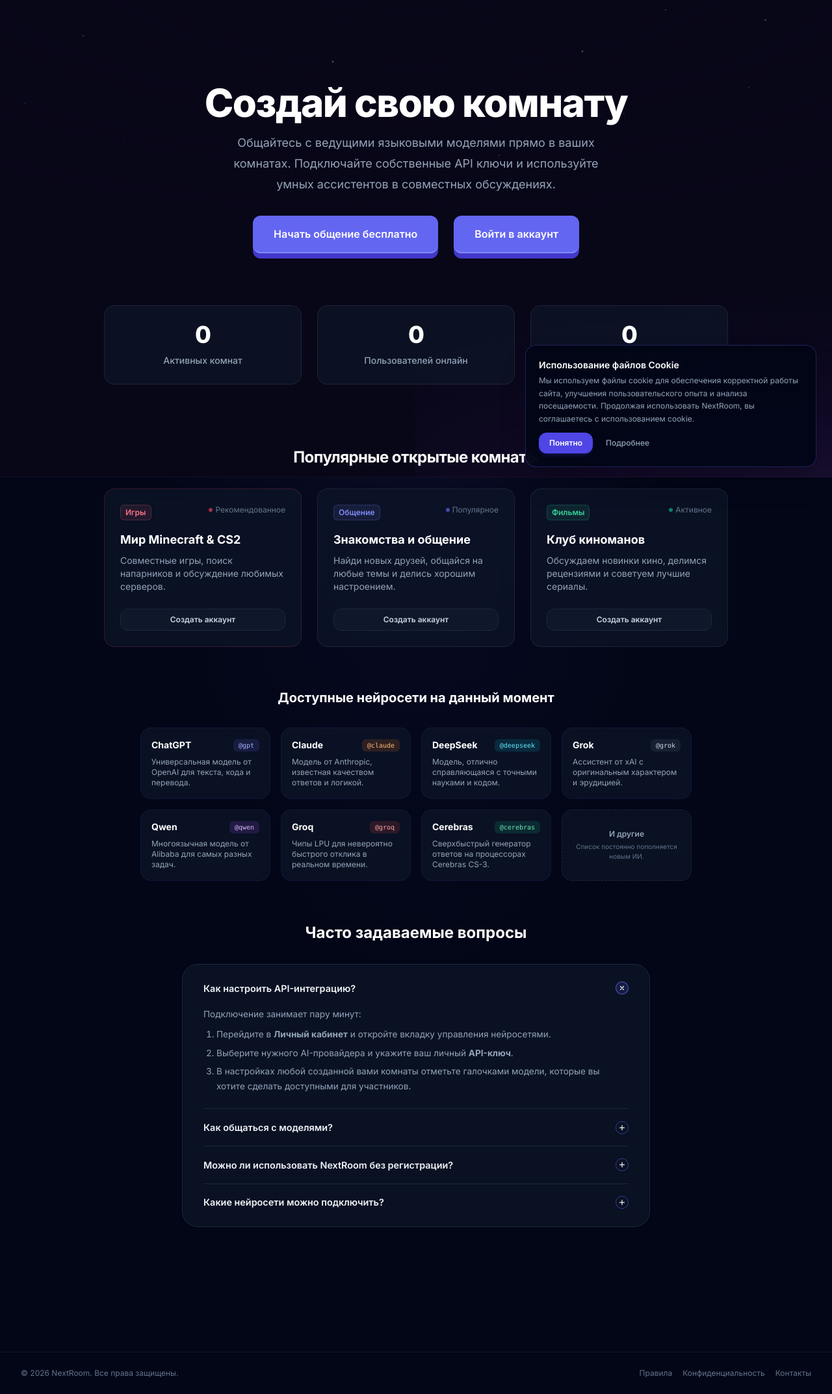
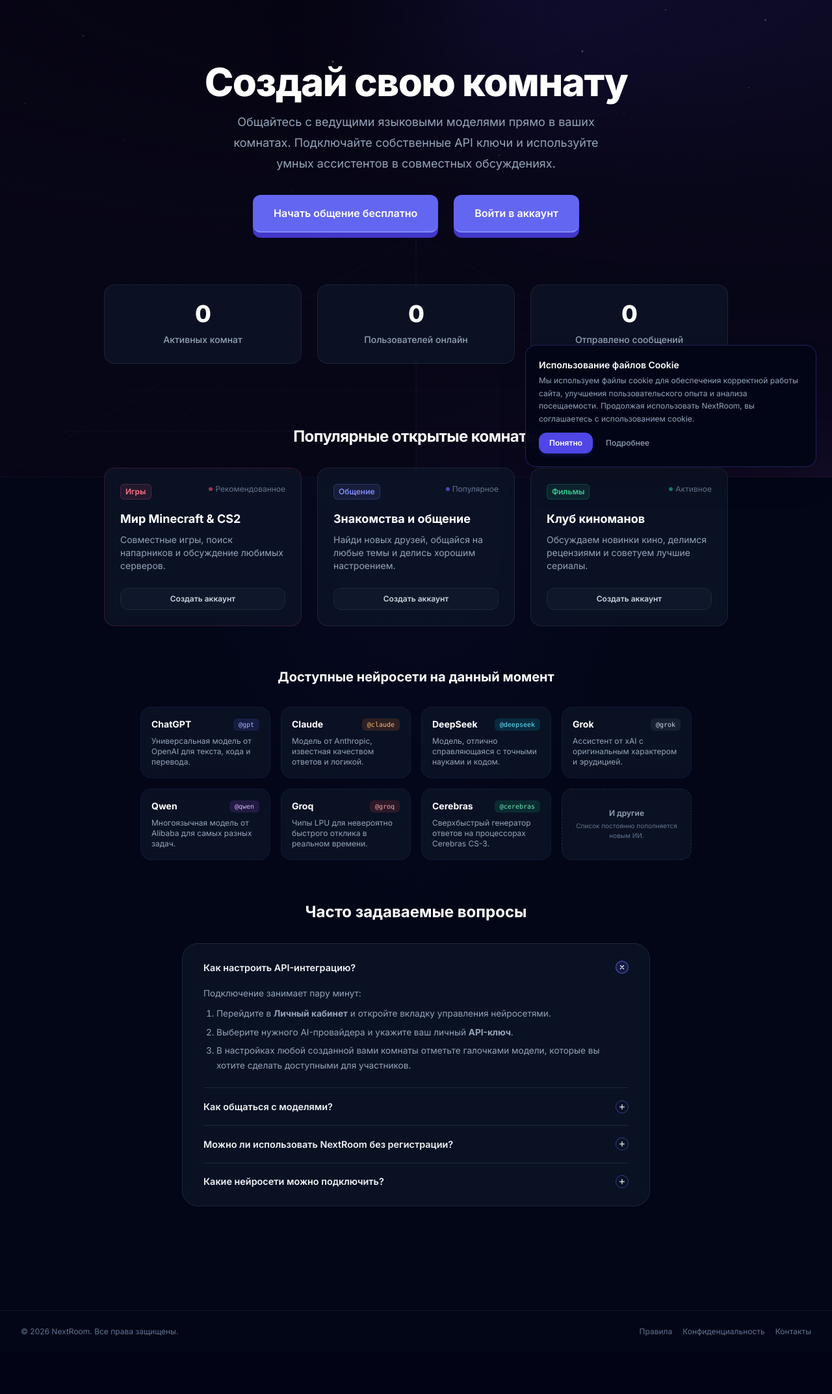
Before and after one commit to X2X1321/nextroom, a Django app: page / in a window 1280 px wide. Shown: the part 65-2211 px from the top of the page at 65% size. After the commit the page ends 2122 px from the top, so only its background shows below. Run offline with Django 4.2, Linux system fonts and the light colour scheme; data that the repository does not hold is empty; some libraries are stand-ins or nearby versions.

Commit message:
fix: restore footer and make Wope synthwave background visible with proper positioning and z-indexing

```diff
--- a/templates/chat/landing.html
+++ b/templates/chat/landing.html
@@ -209,47 +209,61 @@
 {% endblock %}
 
 {% block content %}
-<!-- ===== WOPE-STYLE BACKGROUND ===== -->
-<div class="wope-bg" aria-hidden="true">
+<!-- ===== WOPE-STYLE SYNTHWAVE BACKGROUND ===== -->
+<div class="fixed inset-0 pointer-events-none overflow-hidden z-0" style="background-color: #060512;" aria-hidden="true">
+  <!-- Glowing horizon orb 1 -->
+  <div class="anim-orb absolute -top-40 left-1/2 -translate-x-1/2 w-[1000px] h-[500px] rounded-full bg-indigo-600/15 blur-[120px]"></div>
+
+  <!-- Purple synthwave horizon glow 2 -->
+  <div class="anim-orb-2 absolute bottom-0 left-1/2 -translate-x-1/2 w-full h-[60%] bg-[radial-gradient(ellipse_80%_60%_at_50%_100%,_rgba(168,85,247,0.45)_0%,_rgba(126,34,206,0.25)_35%,_rgba(76,29,149,0.1)_70%,_transparent_100%)]"></div>
+
+  <!-- Twinkling Stars -->
   <div class="wope-stars"></div>
-  <div class="wope-glow"></div>
-  <!-- Perspective grid SVG -->
+
+  <!-- Perspective SVG grid horizon -->
   <div class="wope-grid">
-    <svg viewBox="0 0 1440 420" preserveAspectRatio="xMidYMax meet" fill="none" xmlns="http://www.w3.org/2000/svg">
-      <!-- Horizontal lines (perspective) -->
-      <line x1="0" y1="420" x2="1440" y2="420" stroke="rgba(120,60,220,.22)" stroke-width="1"/>
-      <line x1="108" y1="340" x2="1332" y2="340" stroke="rgba(120,60,220,.18)" stroke-width=".8"/>
-      <line x1="216" y1="270" x2="1224" y2="270" stroke="rgba(120,60,220,.15)" stroke-width=".7"/>
-      <line x1="310" y1="210" x2="1130" y2="210" stroke="rgba(120,60,220,.12)" stroke-width=".6"/>
-      <line x1="390" y1="158" x2="1050" y2="158" stroke="rgba(120,60,220,.09)" stroke-width=".5"/>
-      <line x1="456" y1="112" x2="984" y2="112"  stroke="rgba(120,60,220,.07)" stroke-width=".4"/>
-      <line x1="510" y1="72"  x2="930" y2="72"   stroke="rgba(120,60,220,.05)" stroke-width=".35"/>
-      <line x1="552" y1="38"  x2="888" y2="38"   stroke="rgba(120,60,220,.04)" stroke-width=".3"/>
-      <line x1="584" y1="10"  x2="856" y2="10"   stroke="rgba(120,60,220,.03)" stroke-width=".25"/>
-      <!-- Vertical converging lines -->
-      <line x1="720" y1="0" x2="0"   y2="420" stroke="rgba(140,80,240,.2)" stroke-width=".7"/>
-      <line x1="720" y1="0" x2="180" y2="420" stroke="rgba(140,80,240,.17)" stroke-width=".6"/>
-      <line x1="720" y1="0" x2="360" y2="420" stroke="rgba(140,80,240,.14)" stroke-width=".55"/>
-      <line x1="720" y1="0" x2="540" y2="420" stroke="rgba(140,80,240,.12)" stroke-width=".5"/>
-      <line x1="720" y1="0" x2="720" y2="420" stroke="rgba(160,100,255,.25)" stroke-width=".8"/>
-      <line x1="720" y1="0" x2="900" y2="420" stroke="rgba(140,80,240,.12)" stroke-width=".5"/>
-      <line x1="720" y1="0" x2="1080" y2="420" stroke="rgba(140,80,240,.14)" stroke-width=".55"/>
-      <line x1="720" y1="0" x2="1260" y2="420" stroke="rgba(140,80,240,.17)" stroke-width=".6"/>
-      <line x1="720" y1="0" x2="1440" y2="420" stroke="rgba(140,80,240,.2)" stroke-width=".7"/>
-      <!-- Horizon glow line -->
-      <line x1="0" y1="420" x2="1440" y2="420" stroke="rgba(180,100,255,.6)" stroke-width="1.5"/>
-      <!-- Glow filter -->
+    <svg viewBox="0 0 1440 420" preserveAspectRatio="xMidYMax meet" fill="none" xmlns="http://www.w3.org/2000/svg" class="w-full h-full">
+      <!-- Horizontal perspective lines -->
+      <line x1="0" y1="420" x2="1440" y2="420" stroke="rgba(192,132,252,0.4)" stroke-width="1.5"/>
+      <line x1="108" y1="340" x2="1332" y2="340" stroke="rgba(168,85,247,0.3)" stroke-width="1.2"/>
+      <line x1="216" y1="270" x2="1224" y2="270" stroke="rgba(168,85,247,0.24)" stroke-width="1"/>
+      <line x1="310" y1="210" x2="1130" y2="210" stroke="rgba(168,85,247,0.18)" stroke-width="0.8"/>
+      <line x1="390" y1="158" x2="1050" y2="158" stroke="rgba(168,85,247,0.14)" stroke-width="0.7"/>
+      <line x1="456" y1="112" x2="984" y2="112" stroke="rgba(168,85,247,0.1)" stroke-width="0.6"/>
+      <line x1="510" y1="72" x2="930" y2="72" stroke="rgba(168,85,247,0.08)" stroke-width="0.5"/>
+      <line x1="552" y1="38" x2="888" y2="38" stroke="rgba(168,85,247,0.05)" stroke-width="0.4"/>
+
+      <!-- Vertical converging grid lines -->
+      <line x1="720" y1="0" x2="0" y2="420" stroke="rgba(168,85,247,0.3)" stroke-width="1"/>
+      <line x1="720" y1="0" x2="180" y2="420" stroke="rgba(168,85,247,0.25)" stroke-width="0.9"/>
+      <line x1="720" y1="0" x2="360" y2="420" stroke="rgba(168,85,247,0.22)" stroke-width="0.8"/>
+      <line x1="720" y1="0" x2="540" y2="420" stroke="rgba(168,85,247,0.2)" stroke-width="0.7"/>
+      <line x1="720" y1="0" x2="720" y2="420" stroke="rgba(216,180,254,0.4)" stroke-width="1.2"/>
+      <line x1="720" y1="0" x2="900" y2="420" stroke="rgba(168,85,247,0.2)" stroke-width="0.7"/>
+      <line x1="720" y1="0" x2="1080" y2="420" stroke="rgba(168,85,247,0.22)" stroke-width="0.8"/>
+      <line x1="720" y1="0" x2="1260" y2="420" stroke="rgba(168,85,247,0.25)" stroke-width="0.9"/>
+      <line x1="720" y1="0" x2="1440" y2="420" stroke="rgba(168,85,247,0.3)" stroke-width="1"/>
+
+      <!-- Glowing horizon beam -->
       <defs>
-        <filter id="glow"><feGaussianBlur stdDeviation="3" result="blur"/><feMerge><feMergeNode in="blur"/><feMergeNode in="SourceGraphic"/></feMerge></filter>
+        <filter id="neon-glow" x="-20%" y="-20%" width="140%" height="140%">
+          <feGaussianBlur stdDeviation="4" result="blur"/>
+          <feMerge>
+            <feMergeNode in="blur"/>
+            <feMergeNode in="SourceGraphic"/>
+          </feMerge>
+        </filter>
       </defs>
-      <line x1="0" y1="420" x2="1440" y2="420" stroke="rgba(200,120,255,.9)" stroke-width="2" filter="url(#glow)"/>
+      <line x1="0" y1="420" x2="1440" y2="420" stroke="rgba(232,121,249,0.95)" stroke-width="3" filter="url(#neon-glow)"/>
     </svg>
   </div>
+
   <div class="wope-scanline"></div>
   <div class="wope-vignette"></div>
 </div>
 
-<div class="relative isolate overflow-hidden flex flex-col justify-center items-center py-20 px-6 sm:py-32 lg:px-8 flex-grow">
+<!-- Main Page Wrapper -->
+<div class="relative z-10 flex flex-col justify-center items-center py-16 px-4 sm:py-24 lg:px-8 flex-grow w-full">
 
     <div class="mx-auto max-w-3xl text-center flex flex-col items-center sr sr-delay-1">
 
```
